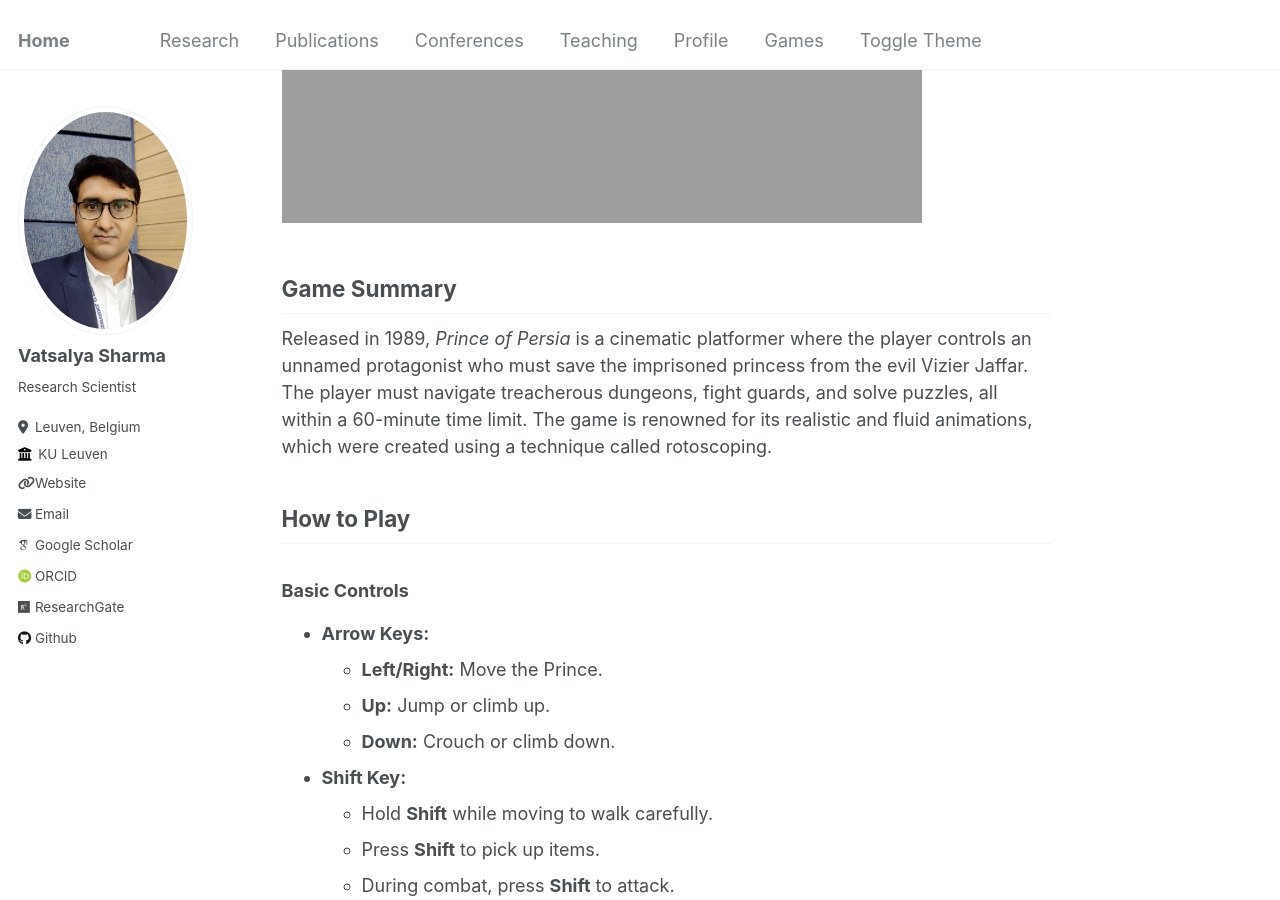
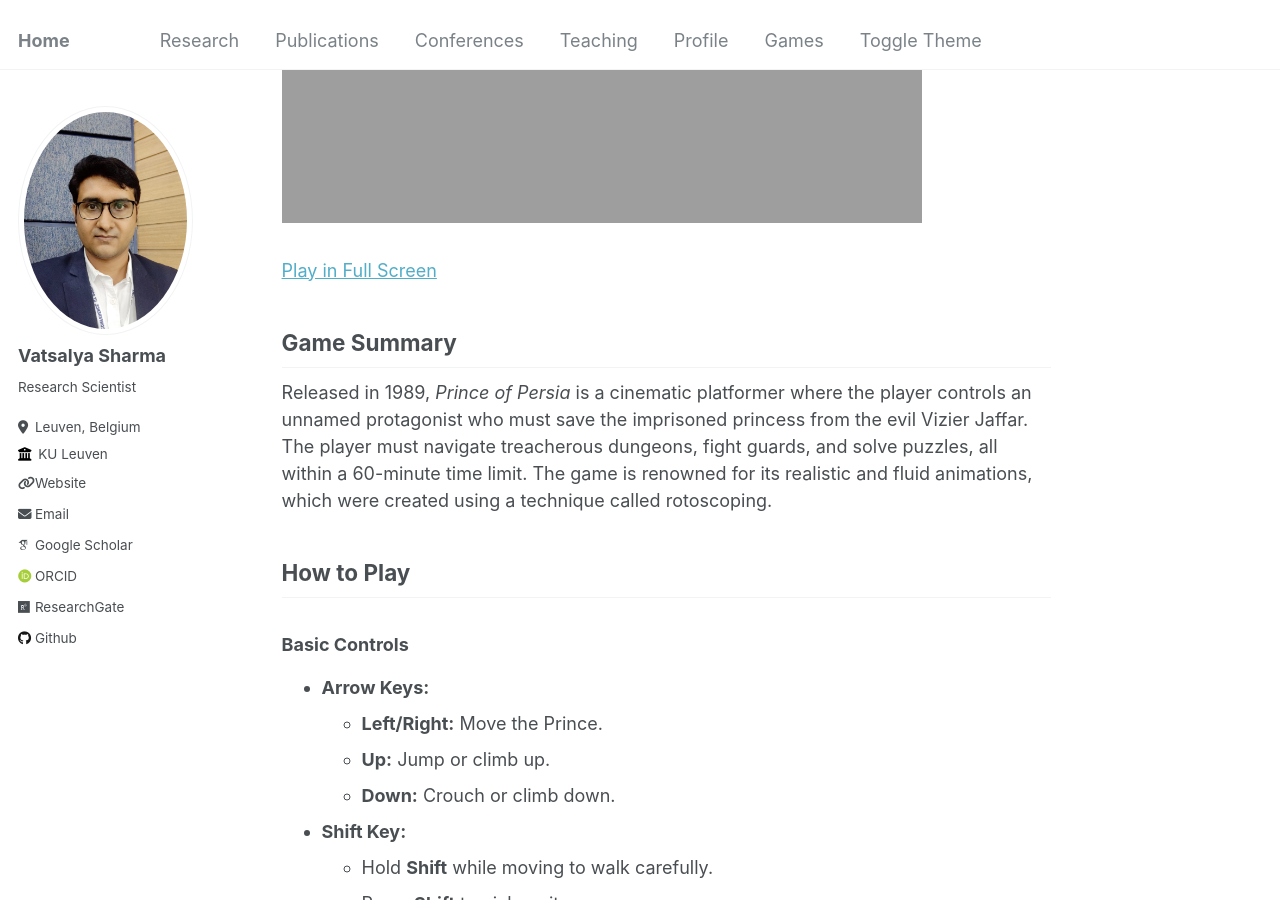
Before and after one commit to vatsalyasharma/vatsalyasharma.github.io, a Jekyll site: the page built from _games/prince-of-persia.md, in a window 1280 px wide and 900 px high, scrolled down 706 px. Built offline with Jekyll 4.4.1, drawn with Linux system fonts in a browser that asks for light colours; some web fonts are replaced.

Commit message:
Add full screen option to games

```diff
--- a/_games/prince-of-persia.md
+++ b/_games/prince-of-persia.md
@@ -11,6 +11,8 @@ This is the first video game that I ever played when I was around 4 years old, i
 ## Play Prince of Persia
 
 <iframe src="https://vatsalyasharma.github.io/princeofpersia_1_dos/" width="640" height="400" frameborder="0"></iframe>
+<br/>
+<a href="https://vatsalyasharma.github.io/princeofpersia_1_dos/" target="_blank">Play in Full Screen</a>
 
 ## Game Summary
 
```
